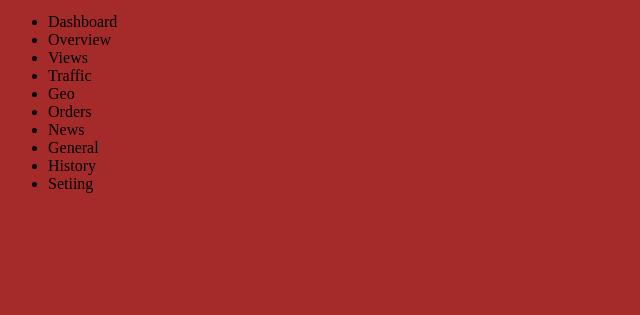
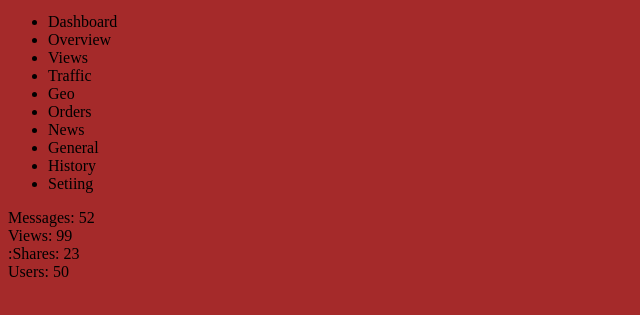
Before and after one commit to elyse003/General-Challenge-2, a plain HTML site: page index.html in a window 1280 px wide. Shown: the part 47-362 px from the top of the page, without its empty margins (0-640 px from the left). Drawn offline with Linux system fonts and the light colour scheme.

Commit message:
Add main part

```diff
--- a/index.html
+++ b/index.html
@@ -28,6 +28,13 @@
             </ul>
         </nav>
      </aside>
+     <main>
+        <section class="Overview"
+        <div class="card messages">Messages: 52</div>
+        <div class="card views">Views: 99</div>
+        <div class="card shares">:Shares: 23</div>
+        <div class="card users">Users: 50</div>
+     </main>
 
 
 
```
